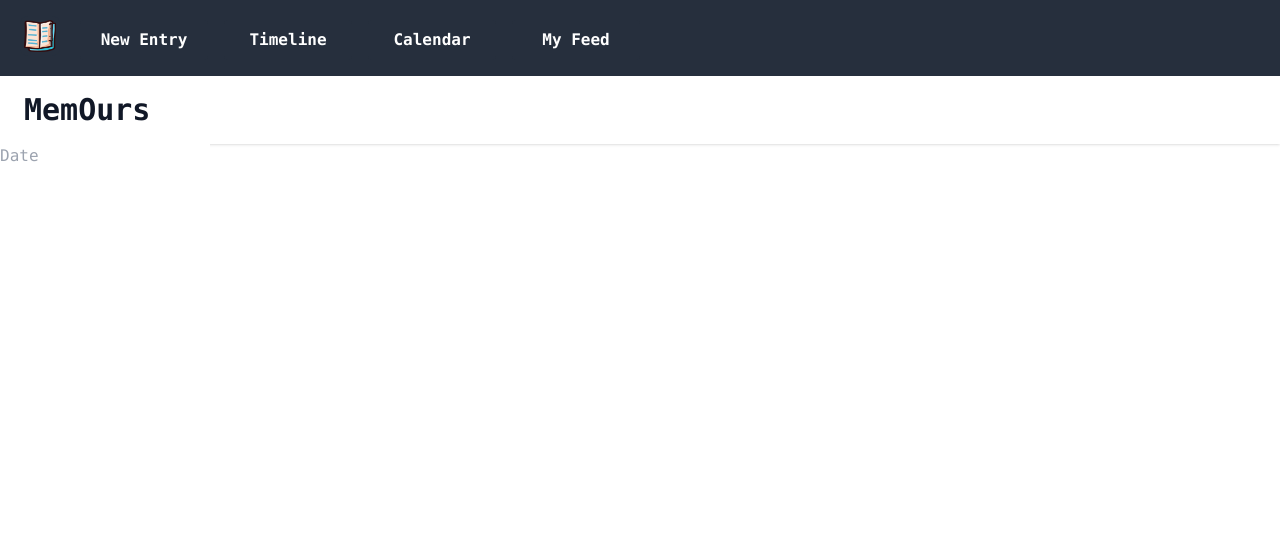
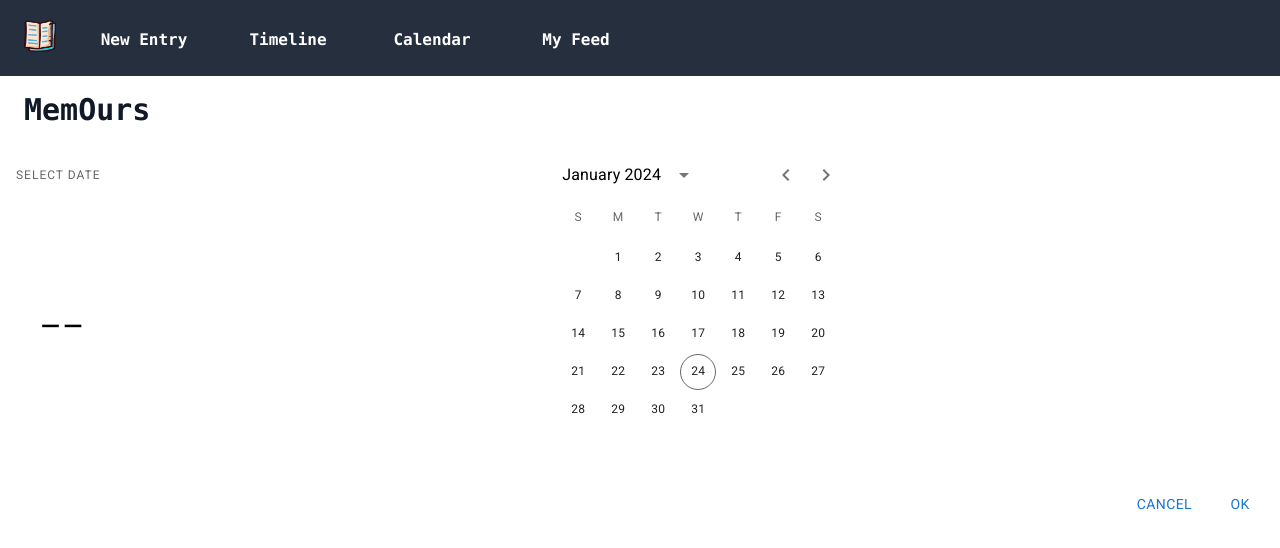
Before and after one commit to jorgetomaylla21/MemOurs, a React app: page /calendar in a window 1280 px wide. Shown: the top 548 px of the page. Built offline with nearby package versions, Linux system fonts and the light colour scheme; no server answers; the HTML template or start-up script is replaced by a standard one.

Commit message:
New Calendar interface using MUI React library

```diff
--- a/client/src/components/App.tsx
+++ b/client/src/components/App.tsx
@@ -7,7 +7,7 @@ import NotFound from "./pages/NotFound";
 import Home from "./pages/Home";
 import TextEditor from "./pages/TextEditor";
 import TimelinePage from "./pages/TimelinePage";
-import Calendar from "./pages/Calendar";
+import Calendar from "./pages/CalendarPage";
 import Feed from "./pages/Feed";
 import { socket } from "../client-socket";
 import User from "../../../shared/User";
--- /dev/null
+++ b/client/src/components/modules/CalendarItems/Calendar.tsx
@@ -0,0 +1,13 @@
+import React from "react";
+import { AdapterDayjs } from "@mui/x-date-pickers/AdapterDayjs";
+import { LocalizationProvider } from "@mui/x-date-pickers/LocalizationProvider";
+import { StaticDatePicker } from "@mui/x-date-pickers/StaticDatePicker";
+
+const Calendar = () => {
+  return (
+    <LocalizationProvider dateAdapter={AdapterDayjs}>
+      <StaticDatePicker orientation="landscape" />
+    </LocalizationProvider>
+  );
+};
+export default Calendar;
--- a/client/src/components/pages/Calendar.tsx
+++ /dev/null
@@ -1,9 +0,0 @@
-import React from "react";
-import MyDatePicker from "../modules/EditorItems/DatePicker";
-import "./Home.css";
-
-const Calendar = () => {
-  return <MyDatePicker />;
-};
-
-export default Calendar;
--- /dev/null
+++ b/client/src/components/pages/CalendarPage.tsx
@@ -0,0 +1,10 @@
+import React from "react";
+import MyDatePicker from "../modules/EditorItems/DatePicker";
+import "./Home.css";
+import Calendar from "../modules/CalendarItems/Calendar";
+
+const CalendarPage = () => {
+  return <Calendar />;
+};
+
+export default CalendarPage;
--- a/package.json
+++ b/package.json
@@ -27,13 +27,18 @@
     "webpack-dev-server": "^4.11.1"
   },
   "dependencies": {
+    "@emotion/react": "^11.11.3",
+    "@emotion/styled": "^11.11.0",
     "@headlessui/react": "^1.7.18",
     "@heroicons/react": "^2.1.1",
+    "@mui/material": "^5.15.6",
+    "@mui/x-date-pickers": "^6.19.2",
     "@react-oauth/google": "^0.6.0",
     "@types/express": "^4.17.10",
     "@types/express-session": "^1.17.3",
     "@types/morgan": "^1.9.2",
     "autoprefixer": "^10.4.17",
+    "date-fns": "^3.3.1",
     "dayjs": "^1.11.10",
     "dompurify": "^3.0.8",
     "dotenv": "^8.2.0",
```
Also changed, not shown: 1 other file (tests, documents, lock files or other folders).
